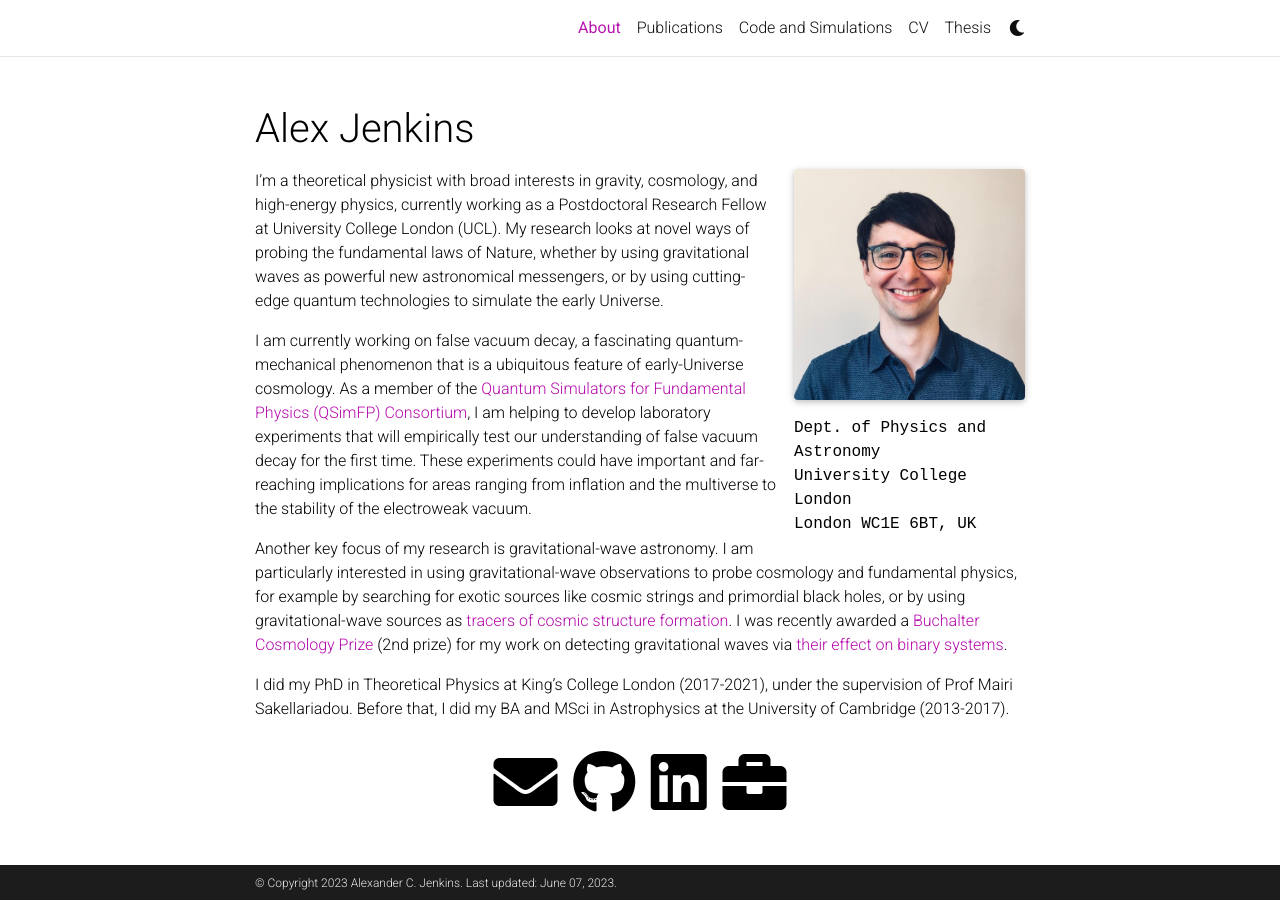
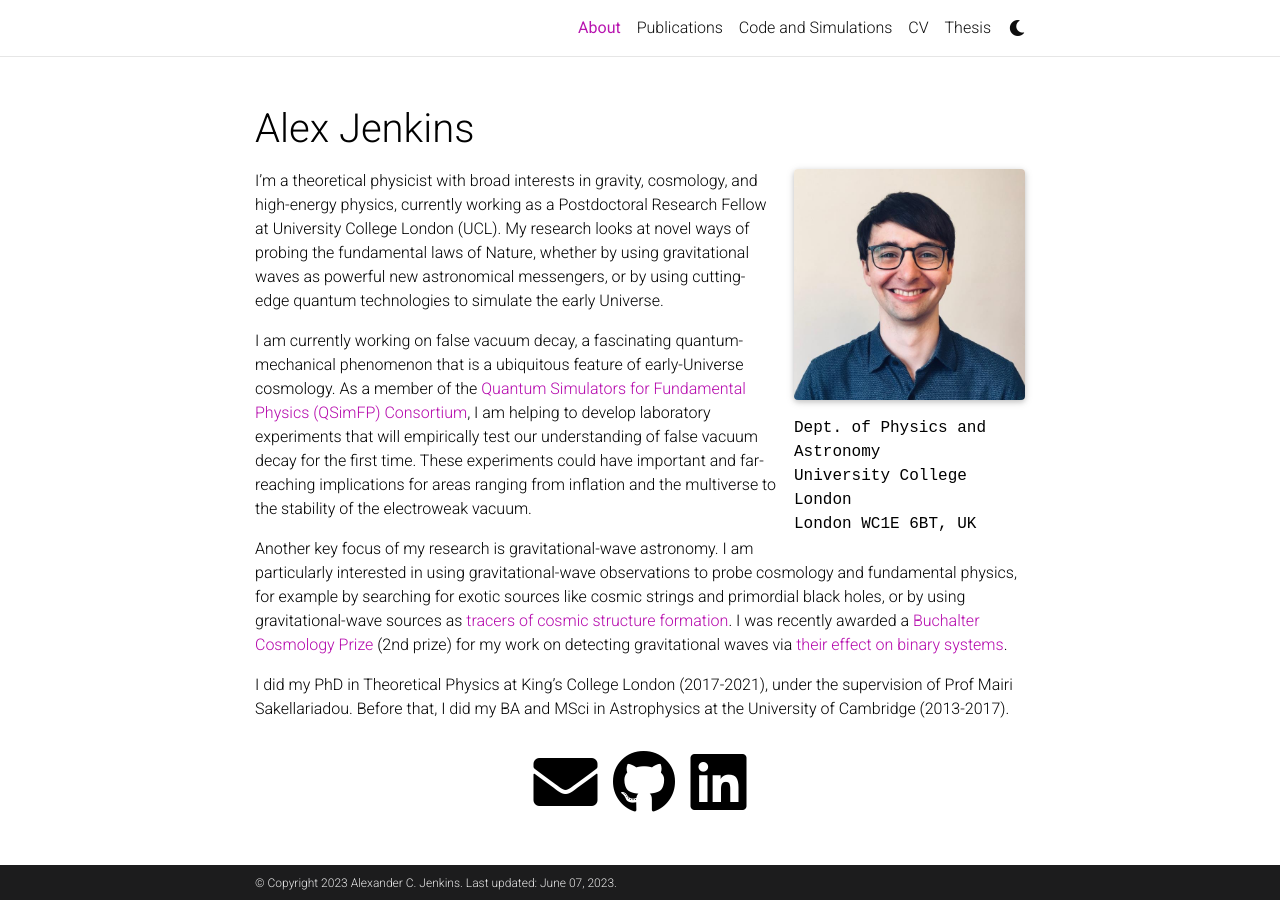
Before and after one commit to alex-c-jenkins/alex-c-jenkins.github.io, a Jekyll site: the page built from _pages/about.md, in a window 1280 px wide. Built offline with Jekyll 4.4.1, drawn with Linux system fonts in a browser that asks for light colours; full-size pictures stand in for the smaller copies a plugin makes; comment, search, counter and statistics services are not loaded; a style sheet for code colours, icons or effects is not loaded.

```diff
--- a/_config.yml
+++ b/_config.yml
@@ -86,7 +86,7 @@ osf_id: # your OSF ID
 research_gate_profile: # your profile on ResearchGate
 scopus_id: # your profile on Scopus
 blogger_url: # your blogger URL
-work_url: https://www.ucl.ac.uk/astrophysics/people/dr-alexander-jenkins # work page URL
+work_url: # https://www.ucl.ac.uk/astrophysics/people/dr-alexander-jenkins # work page URL
 keybase_username: # your keybase user name
 wikidata_id: # your wikidata id
 wikipedia_id: # your wikipedia id (Case sensitive)
```
